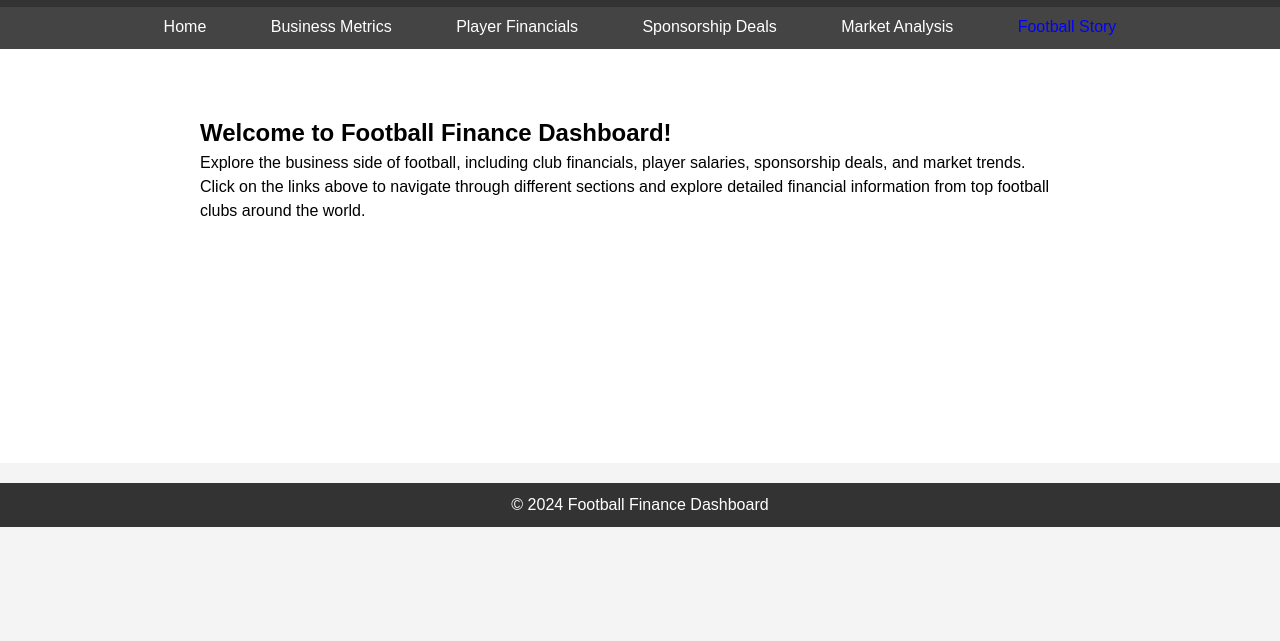
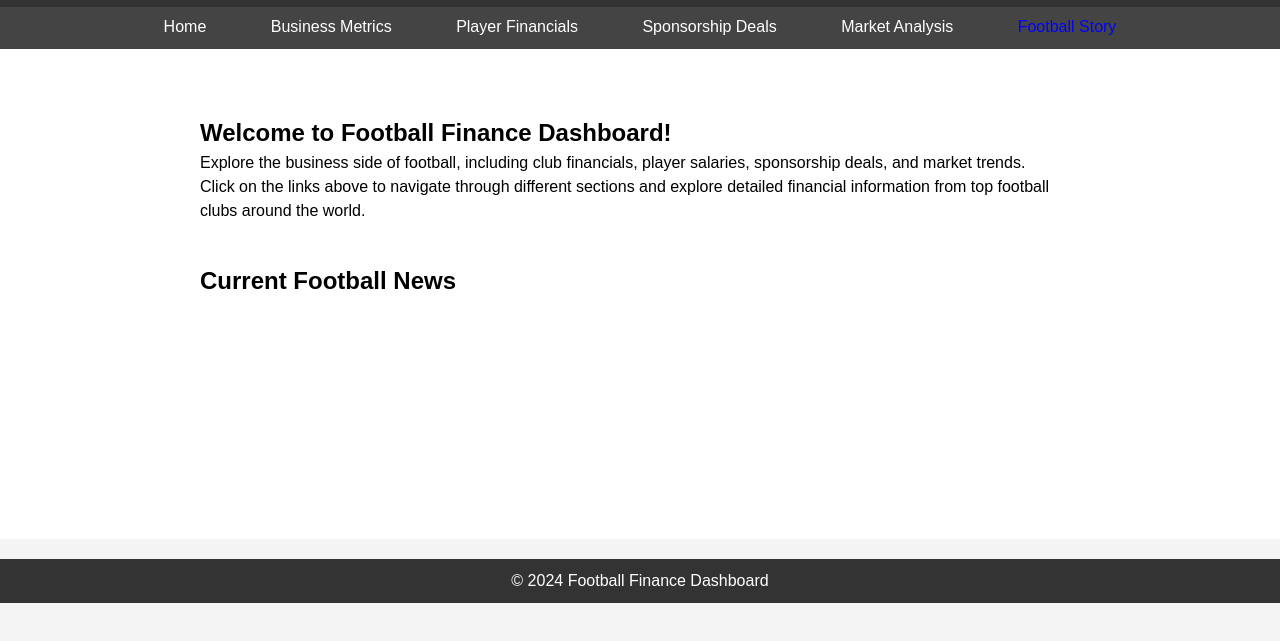
Before and after one commit to nadim142/FootballFinance, a plain HTML site: page index.html in a window 1280 px wide. Shown: the part 85-726 px from the top of the page. Drawn offline with Linux system fonts and the light colour scheme.

Commit message:
Update index.html

```diff
--- a/index.html
+++ b/index.html
@@ -35,6 +35,13 @@
             <p>Explore the business side of football, including club financials, player salaries, sponsorship deals, and market trends.</p>
             <p>Click on the links above to navigate through different sections and explore detailed financial information from top football clubs around the world.</p>
         </section>
+
+        <section id="current-news">
+    <h2>Current Football News</h2>
+    <div id="news-articles">
+        <!-- News articles will go here -->
+    </div>
+</section>
     </main>
 
     <!-- Footer -->
```
